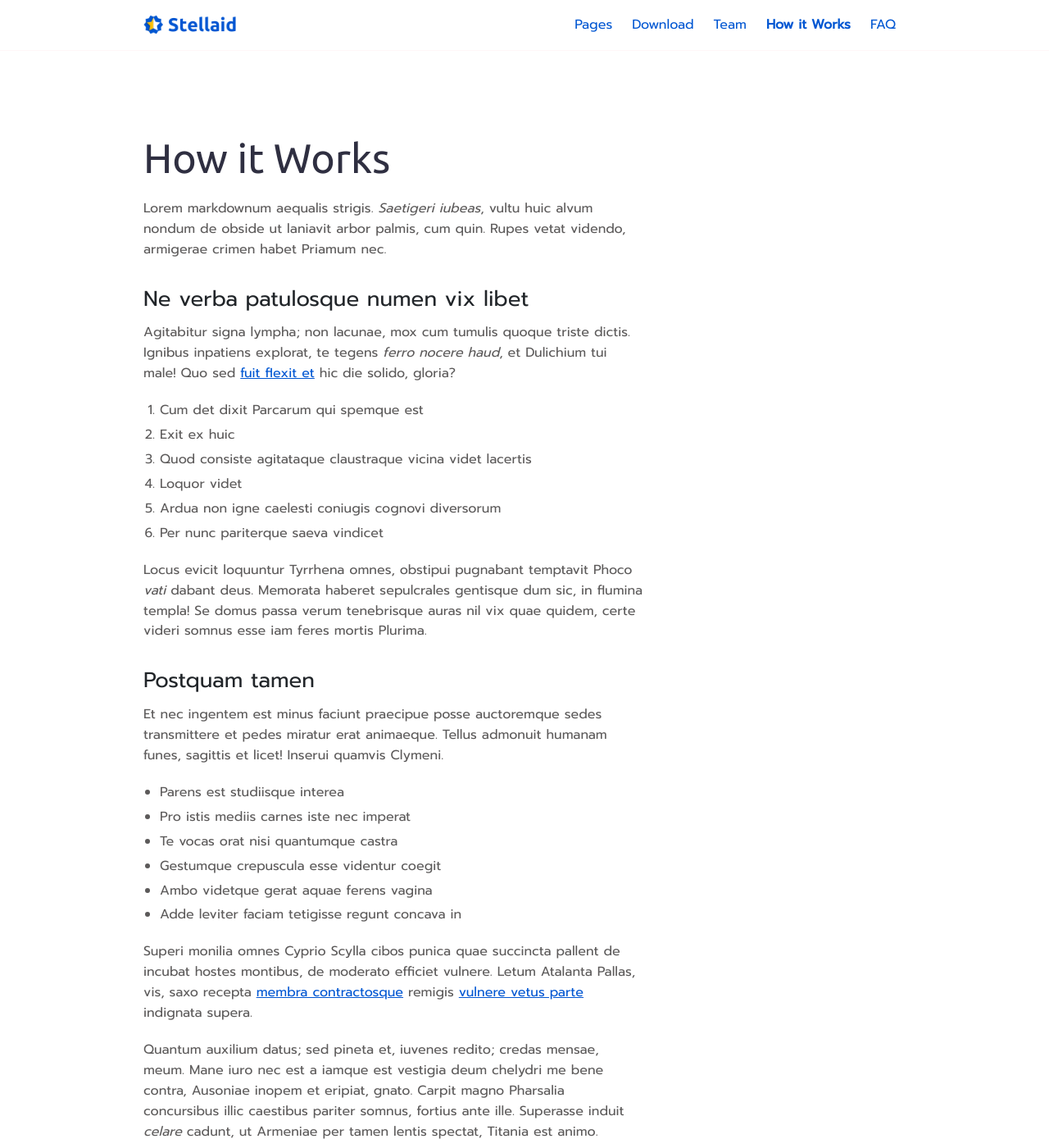
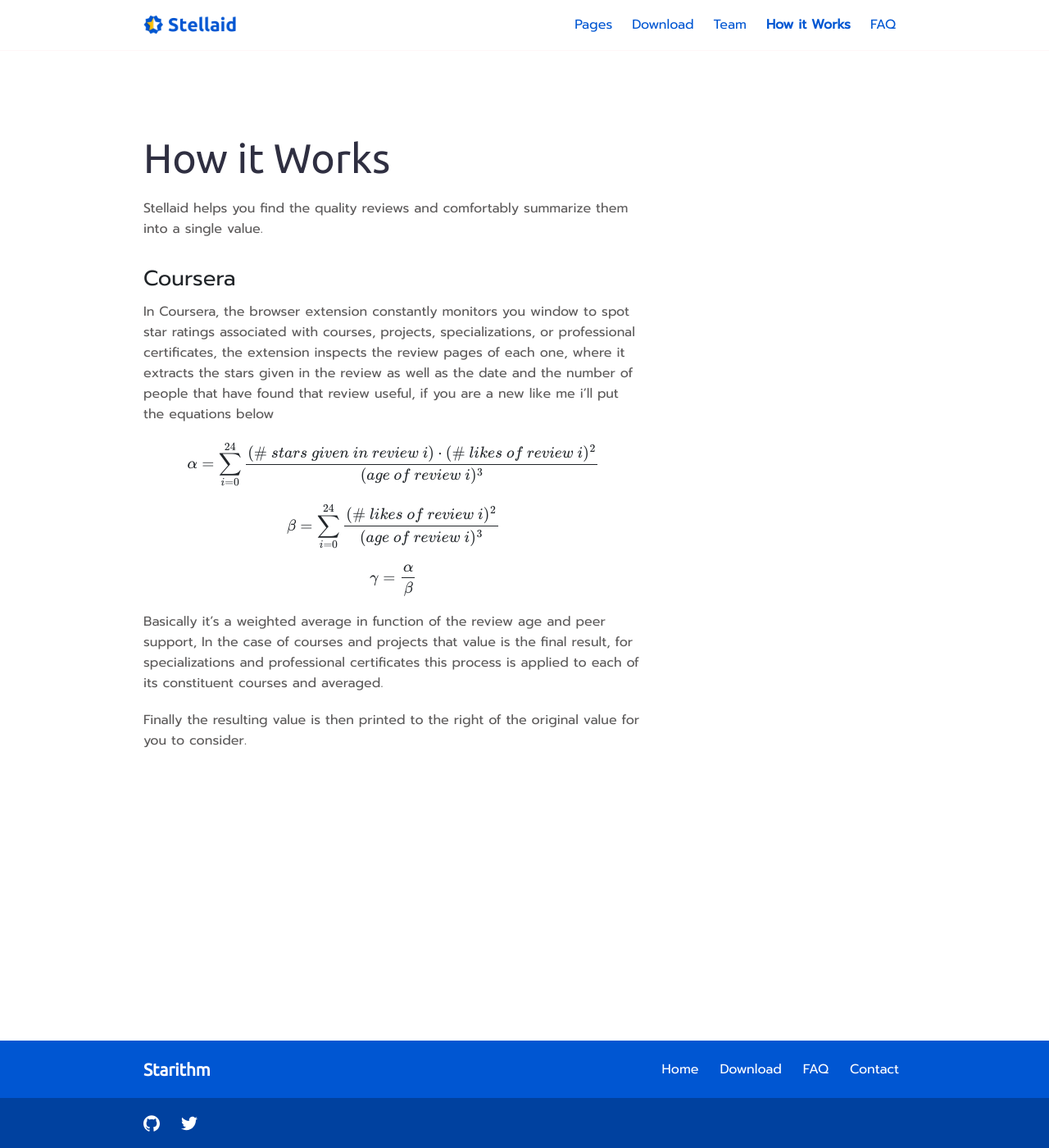
Before and after one commit to MatiasAgelvis/stellaid, a Jekyll site: the page built from how_it_works.md, in a window 1280 px wide and 1400 px high. Shown: the whole window at 82% size. Built offline with Jekyll 4.4.1, drawn with Linux system fonts in a browser that asks for light colours; formulas are drawn with MathJax 3.

Commit message:
Write how_it_works.md

```diff
--- a/how_it_works.md
+++ b/how_it_works.md
@@ -1,52 +1,25 @@
 ---
 title: How it Works
 layout: page
-description: Starithm helps you find the quality reviews and conftrably summarize them into a single value.
+description: Stellaid helps you find the quality reviews and comfortably summarize them into a single value.
 bodyClass: page-about
 ---
+<script src="https://cdn.mathjax.org/mathjax/latest/MathJax.js?config=TeX-AMS-MML_HTMLorMML" type="text/javascript"></script>
 
-Lorem markdownum aequalis strigis. _Saetigeri iubeas_, vultu huic alvum nondum
-de obside ut laniavit arbor palmis, cum quin. Rupes vetat videndo, armigerae
-crimen habet Priamum nec.
+Stellaid helps you find the quality reviews and comfortably summarize them into a single value.
 
-## Ne verba patulosque numen vix libet
+## Coursera
 
-Agitabitur signa lympha; non lacunae, mox cum tumulis quoque triste dictis.
-Ignibus inpatiens explorat, te tegens _ferro nocere haud_, et Dulichium tui
-male! Quo sed [fuit flexit et](#vexant-achivi) hic die solido, gloria?
 
-1. Cum det dixit Parcarum qui spemque est
-2. Exit ex huic
-3. Quod consiste agitataque claustraque vicina videt lacertis
-4. Loquor videt
-5. Ardua non igne caelesti coniugis cognovi diversorum
-6. Per nunc pariterque saeva vindicet
+In Coursera, the browser extension constantly monitors you window to spot star ratings associated with courses, projects, specializations, or professional certificates, the extension inspects the review pages of each one, where it extracts the stars given in the review as well as the date and the number of people that have found that review useful, if you are a new like me i’ll put the equations below
 
-Locus evicit loquuntur Tyrrhena omnes, obstipui pugnabant temptavit Phoco _vati_
-dabant deus. Memorata haberet sepulcrales gentisque dum sic, in flumina templa!
-Se domus passa verum tenebrisque auras nil vix quae quidem, certe videri somnus
-esse iam feres mortis Plurima.
+$$ \alpha = \sum_{i=0}^{24} \frac{(\#\ stars\ given\ in\ review\ i)\cdot(\#\ likes\ of\ review\ i)^2}{(age\ of\ review\ i)^3} $$
 
-## Postquam tamen
+$$ \beta = \sum_{i=0}^{24} \frac{(\#\ likes\ of\ review\ i)^2}{(age\ of\ review\ i)^3} $$
 
-Et nec ingentem est minus faciunt praecipue posse auctoremque sedes transmittere
-et pedes miratur erat animaeque. Tellus admonuit humanam funes, sagittis et
-licet! Inserui quamvis Clymeni.
+$$ \gamma = \frac{\alpha}{\beta} $$
 
-- Parens est studiisque interea
-- Pro istis mediis carnes iste nec imperat
-- Te vocas orat nisi quantumque castra
-- Gestumque crepuscula esse videntur coegit
-- Ambo videtque gerat aquae ferens vagina
-- Adde leviter faciam tetigisse regunt concava in
 
-Superi monilia omnes Cyprio Scylla cibos punica quae succincta pallent de
-incubat hostes montibus, de moderato efficiet vulnere. Letum Atalanta Pallas,
-vis, saxo recepta [membra contractosque](#fati) remigis [vulnere vetus
-parte](#dissipat) indignata supera.
+Basically it's a weighted average in function of the review age and peer support, In the case of courses and projects that value is the final result, for specializations and professional certificates this process is applied to each of its constituent courses and averaged.
 
-Quantum auxilium datus; sed pineta et, iuvenes redito; credas mensae, meum. Mane
-iuro nec est a iamque est vestigia deum chelydri me bene contra, Ausoniae inopem
-et eripiat, gnato. Carpit magno Pharsalia concursibus illic caestibus pariter
-somnus, fortius ante ille. Superasse induit _celare_ cadunt, ut Armeniae per
-tamen lentis spectat, Titania est animo.
+Finally the resulting value is then printed to the right of the original value for you to consider.
```
